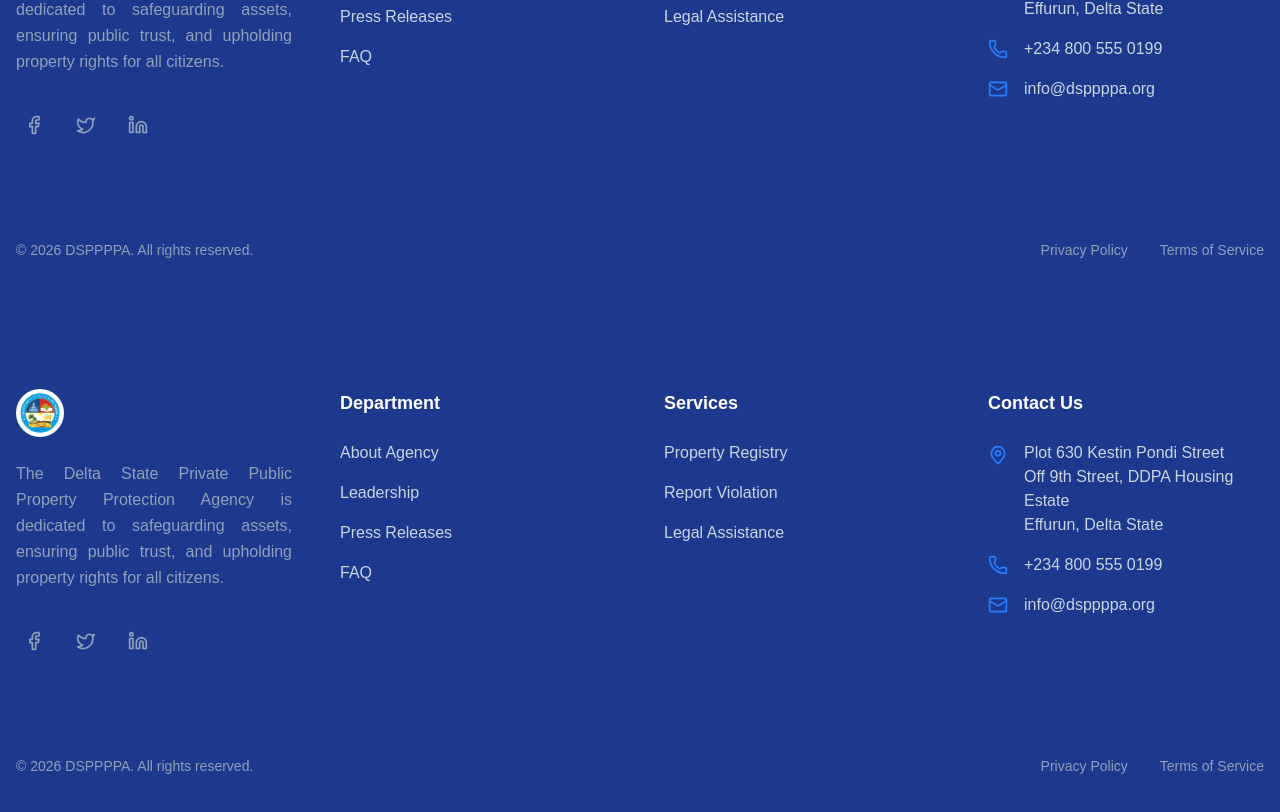
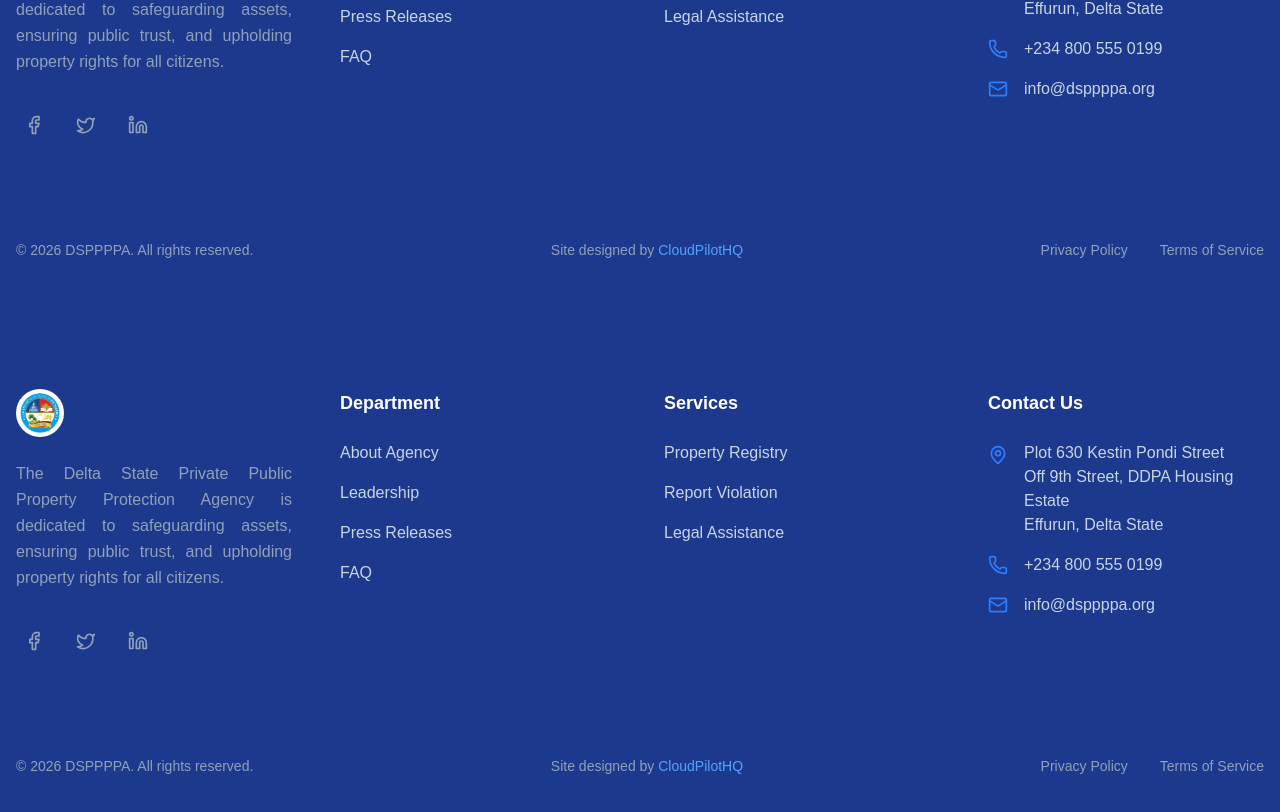
Before and after one commit to cloudpilothq/pppa, a Next.js app: page /news/asaba-waterfront-city-govt-warns-against-illegal-structures in a window 1280 px wide. Shown: the part 1122-1934 px from the top of the page. Built offline with nearby package versions, Linux system fonts and the light colour scheme.

Commit message:
Add CloudPilotHQ site design credit to footer

```diff
--- a/src/components/layout/Footer.tsx
+++ b/src/components/layout/Footer.tsx
@@ -79,6 +79,7 @@
 
         <div className="border-t border-blue-900 mt-16 pt-8 flex flex-col md:flex-row justify-between items-center gap-4 text-sm text-slate-400">
           <p>© {new Date().getFullYear()} DSPPPPA. All rights reserved.</p>
+          <p>Site designed by <a href="https://github.com/cloudpilothq" target="_blank" rel="noopener noreferrer" className="text-blue-400 hover:text-white transition-colors font-medium">CloudPilotHQ</a></p>
           <div className="flex gap-8">
             <Link href="/privacy" className="hover:text-white transition-colors">Privacy Policy</Link>
             <Link href="/terms" className="hover:text-white transition-colors">Terms of Service</Link>
```
